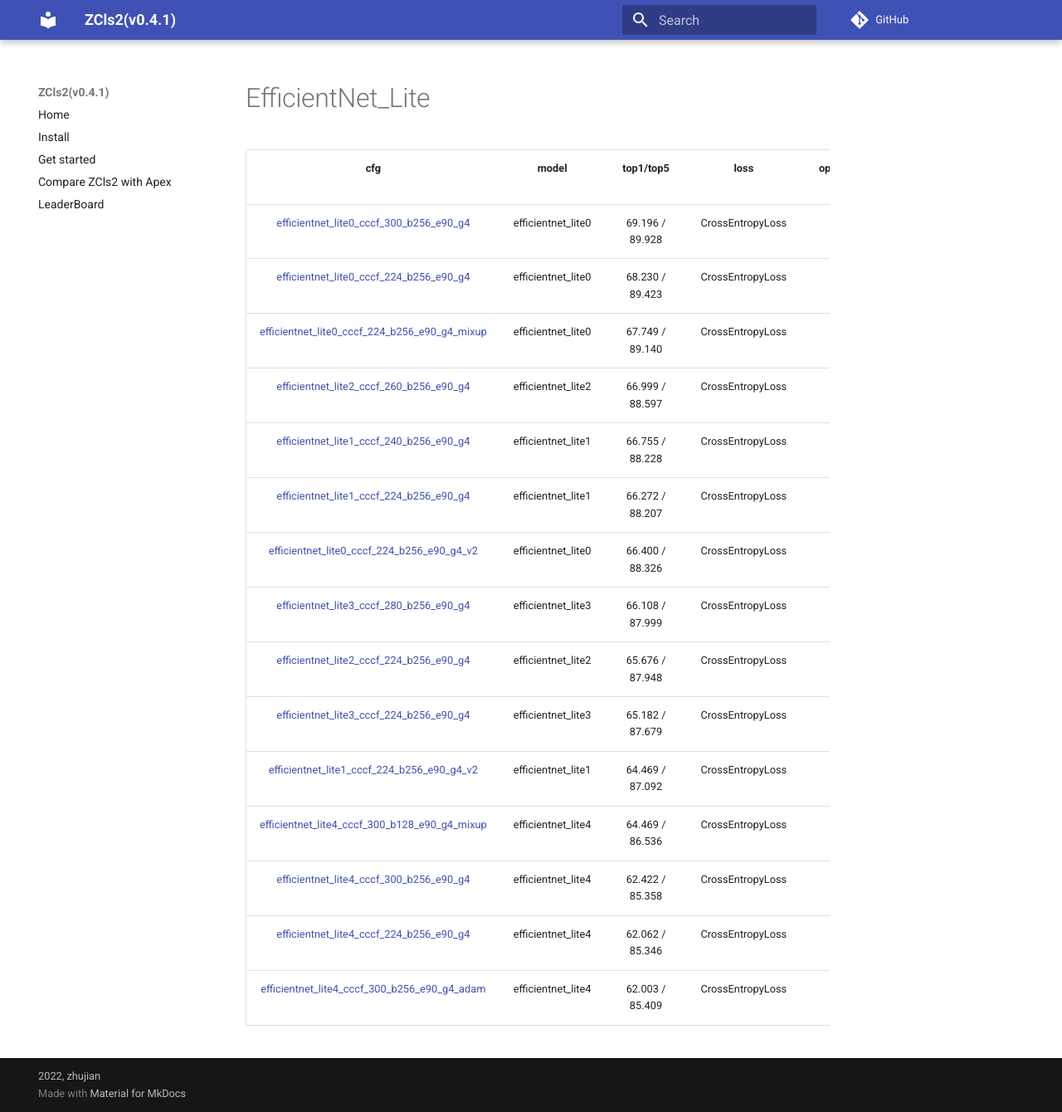
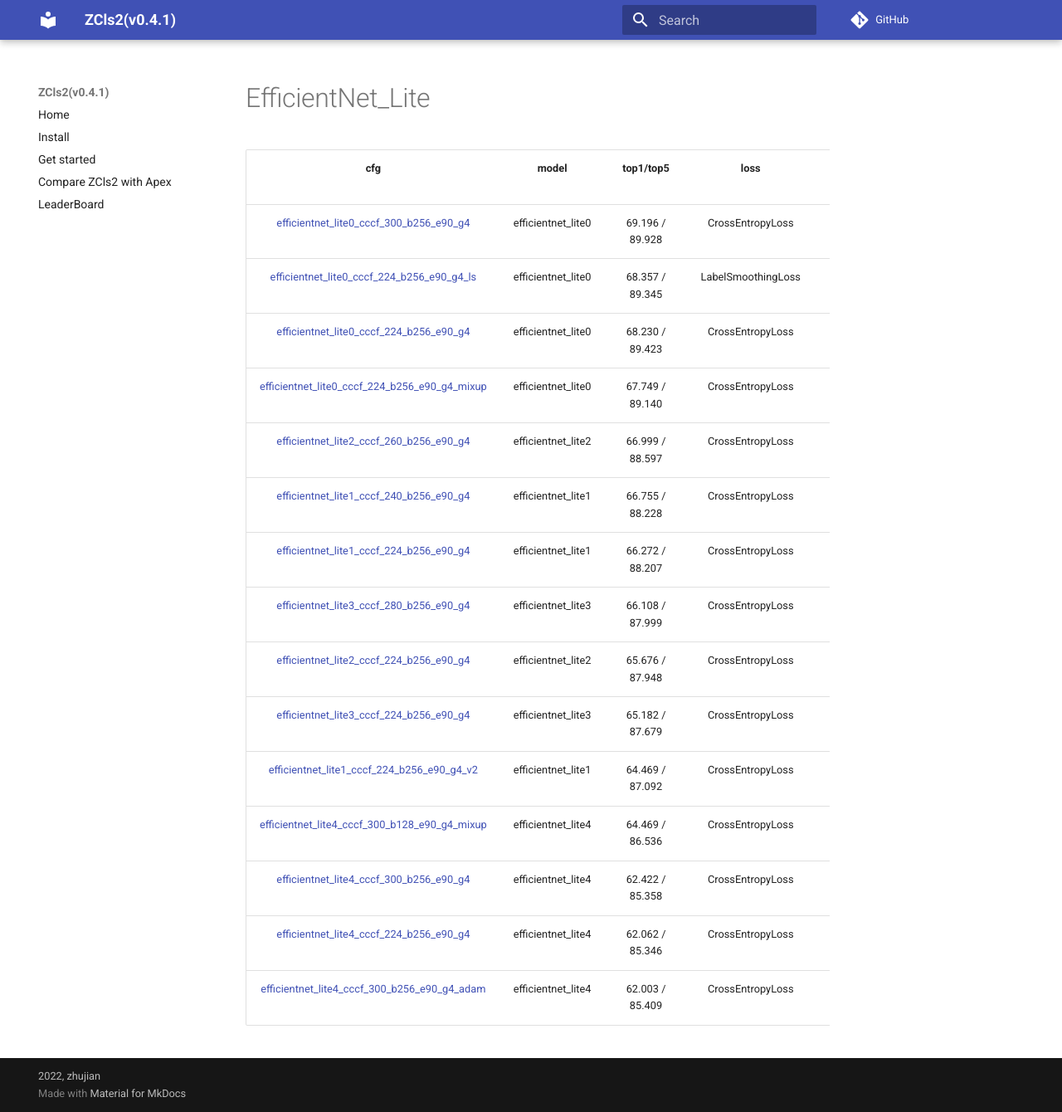
Before and after one commit to ZJCV/ZCls2, an MkDocs documentation site: the page built from docs/train/efficientnet_lite.md, in a window 1280 px wide and 1340 px high. Shown: the whole window at 83% size. Built offline with MkDocs 1.6.1 and Material for MkDocs 9.7.7, drawn with Linux system fonts in a browser that asks for light colours; comment, search, counter and statistics services are not loaded.

Commit message:
docs(leaderboard.md): update

```diff
--- a/docs/train/efficientnet_lite.md
+++ b/docs/train/efficientnet_lite.md
@@ -4,12 +4,12 @@
 | cfg |    model   |   top1/top5   |       loss       | optimizer | lr-scheduler | epoch | pretrained |
 |:---:|:----------:|:-------------:|:----------------:|:---------:|:------------:|:-----:|:-----:|
 |  [efficientnet_lite0_cccf_300_b256_e90_g4](../../configs/cccf/efficientnet_lite0_cccf_300_b256_e90_g4.yaml)   |  efficientnet_lite0  | 69.196 / 89.928 | CrossEntropyLoss |    SGD    |  MultiStepLR |   90  |   False  |
+|  [efficientnet_lite0_cccf_224_b256_e90_g4_ls](../../configs/cccf/efficientnet_lite0_cccf_224_b256_e90_g4_ls.yaml)   |  efficientnet_lite0  | 68.357 / 89.345 | LabelSmoothingLoss |    SGD    |  MultiStepLR |   90  |   False  |
 |  [efficientnet_lite0_cccf_224_b256_e90_g4](../../configs/cccf/efficientnet_lite0_cccf_224_b256_e90_g4.yaml)   |  efficientnet_lite0  | 68.230 / 89.423 | CrossEntropyLoss |    SGD    |  MultiStepLR |   90  |   False  |
 |  [efficientnet_lite0_cccf_224_b256_e90_g4_mixup](../../configs/cccf/efficientnet_lite0_cccf_224_b256_e90_g4_mixup.yaml)   |  efficientnet_lite0  | 67.749 / 89.140 | CrossEntropyLoss |    SGD    |  MultiStepLR |   90  |   False  |
 |  [efficientnet_lite2_cccf_260_b256_e90_g4](../../configs/cccf/efficientnet_lite2_cccf_260_b256_e90_g4.yaml)   |  efficientnet_lite2  | 66.999 / 88.597 | CrossEntropyLoss |    SGD    |  MultiStepLR |   90  |   False  |
 |  [efficientnet_lite1_cccf_240_b256_e90_g4](../../configs/cccf/efficientnet_lite1_cccf_240_b256_e90_g4.yaml)   |  efficientnet_lite1  | 66.755 / 88.228 | CrossEntropyLoss |    SGD    |  MultiStepLR |   90  |   False  |
 |  [efficientnet_lite1_cccf_224_b256_e90_g4](../../configs/cccf/efficientnet_lite1_cccf_224_b256_e90_g4.yaml)   |  efficientnet_lite1  | 66.272 / 88.207 | CrossEntropyLoss |    SGD    |  MultiStepLR |   90  |   False  |
-|  [efficientnet_lite0_cccf_224_b256_e90_g4_v2](../../configs/cccf/efficientnet_lite0_cccf_224_b256_e90_g4_v2.yaml)   |  efficientnet_lite0  | 66.400 / 88.326 | CrossEntropyLoss |    SGD    |  MultiStepLR |   90  |   False  |
 |  [efficientnet_lite3_cccf_280_b256_e90_g4](../../configs/cccf/efficientnet_lite3_cccf_280_b256_e90_g4.yaml)   |  efficientnet_lite3  | 66.108 / 87.999 | CrossEntropyLoss |    SGD    |  MultiStepLR |   90  |   False  |
 |  [efficientnet_lite2_cccf_224_b256_e90_g4](../../configs/cccf/efficientnet_lite2_cccf_224_b256_e90_g4.yaml)   |  efficientnet_lite2  | 65.676 / 87.948 | CrossEntropyLoss |    SGD    |  MultiStepLR |   90  |   False  |
 |  [efficientnet_lite3_cccf_224_b256_e90_g4](../../configs/cccf/efficientnet_lite3_cccf_224_b256_e90_g4.yaml)   |  efficientnet_lite3  | 65.182 / 87.679 | CrossEntropyLoss |    SGD    |  MultiStepLR |   90  |   False  |
```
Also changed, not shown: 2 other files.
